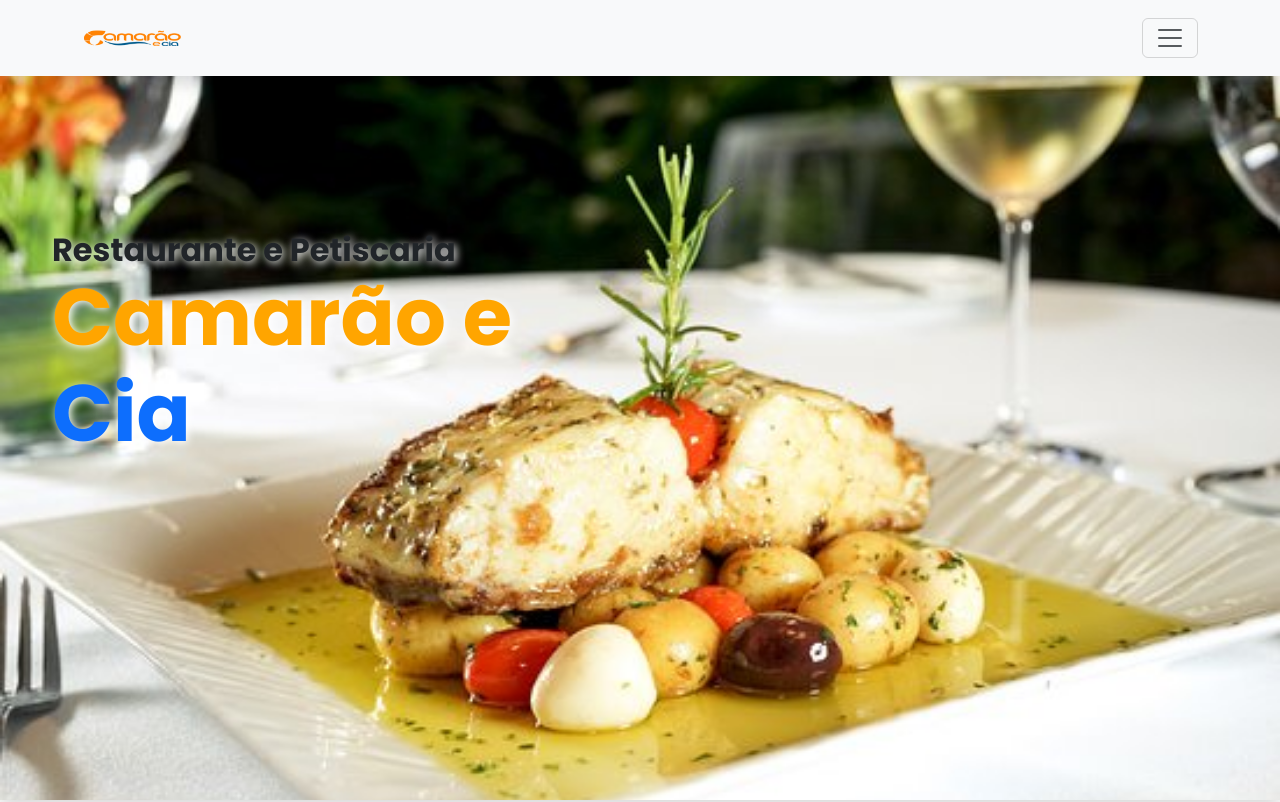
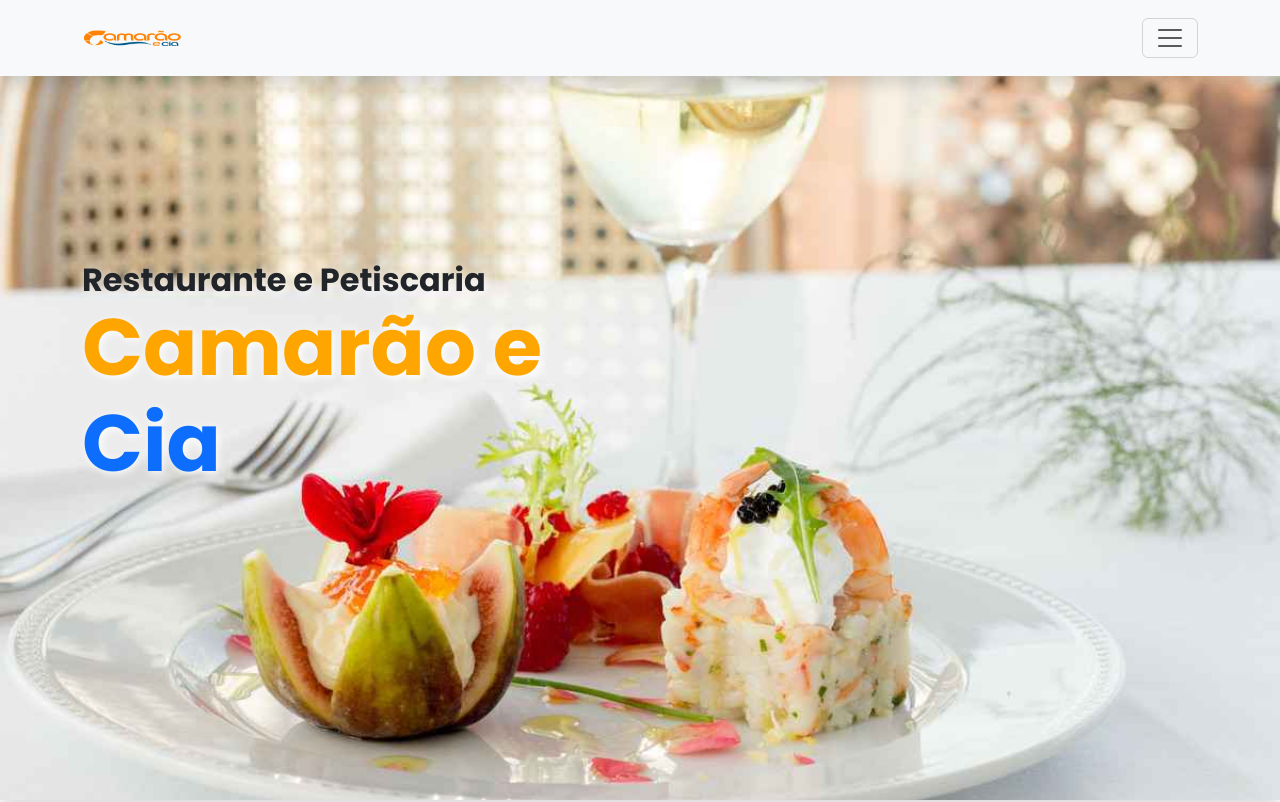
Before and after one commit to marivanenoronha/Restaurante-Website, a React (Create React App) app: page / in a window 1280 px wide. Shown: the top 802 px of the page. Built offline with nearby package versions, Linux system fonts and the light colour scheme; the HTML template or start-up script is replaced by a standard one.

Commit message:
feat: chnage home.css

```diff
--- a/src/pages/Home.css
+++ b/src/pages/Home.css
@@ -1,5 +1,5 @@
 .home-page header {
-    background-image: url(../fotos/img/gallery6.jpg);
+    background-image: url(../fotos/img/about-img.jpg);
 }
 
 
@@ -18,8 +18,6 @@
 .home-page header h2 {
     position: relative;
     text-shadow: 2px 2px 8px #fff;
-    bottom: 30px;
-    right: 30px;
 }
 
 @keyframes slideInLeft {
@@ -63,10 +61,8 @@
 
     .home-page header h1,
     .home-page header h2 {
-        font-size: 1.5rem;
+        font-size: 1.6rem;
         margin: 10px 0;
-        position: relative;
-        bottom: 45px;
     }
 
     .home-page header .container {
```
